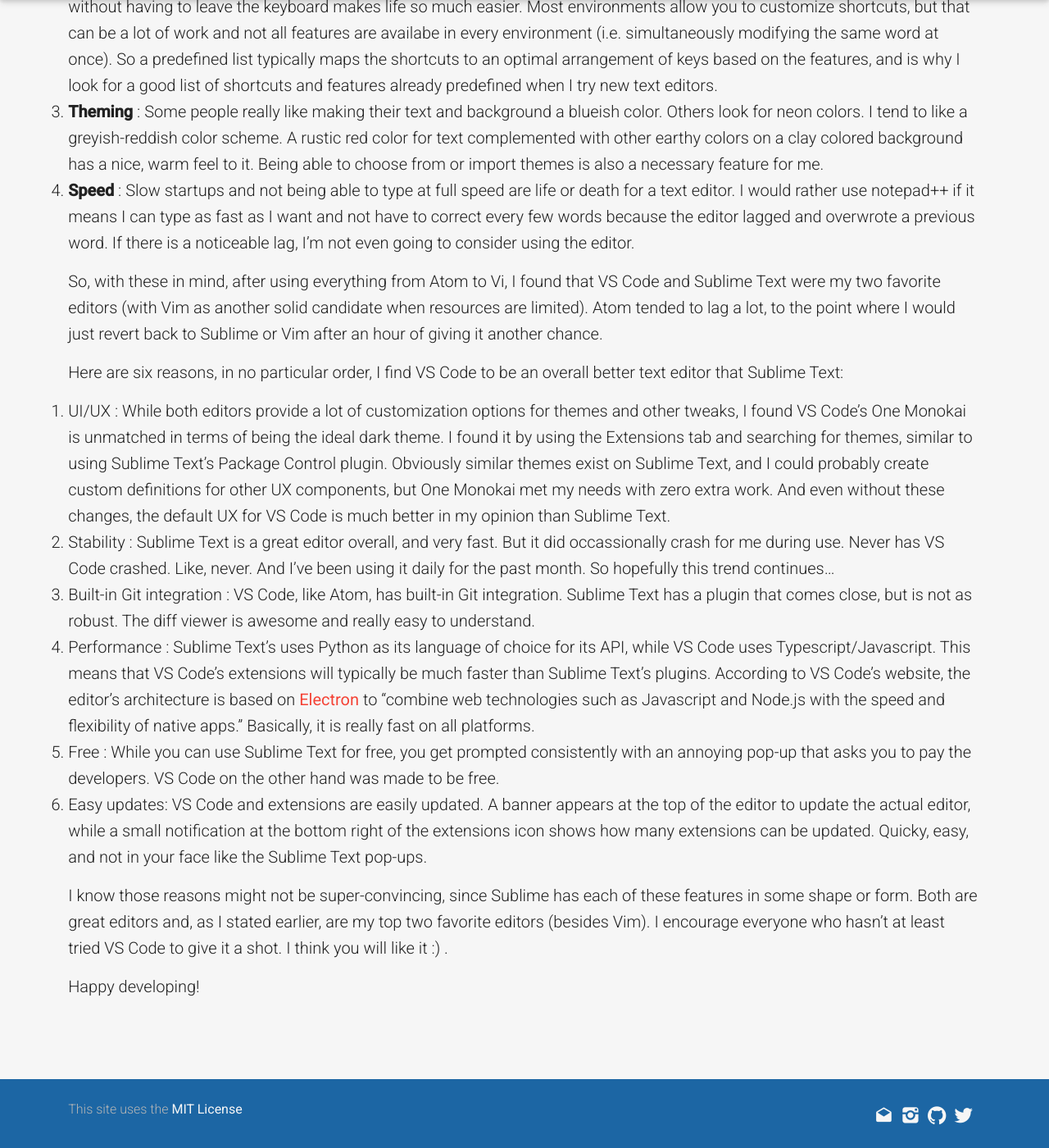
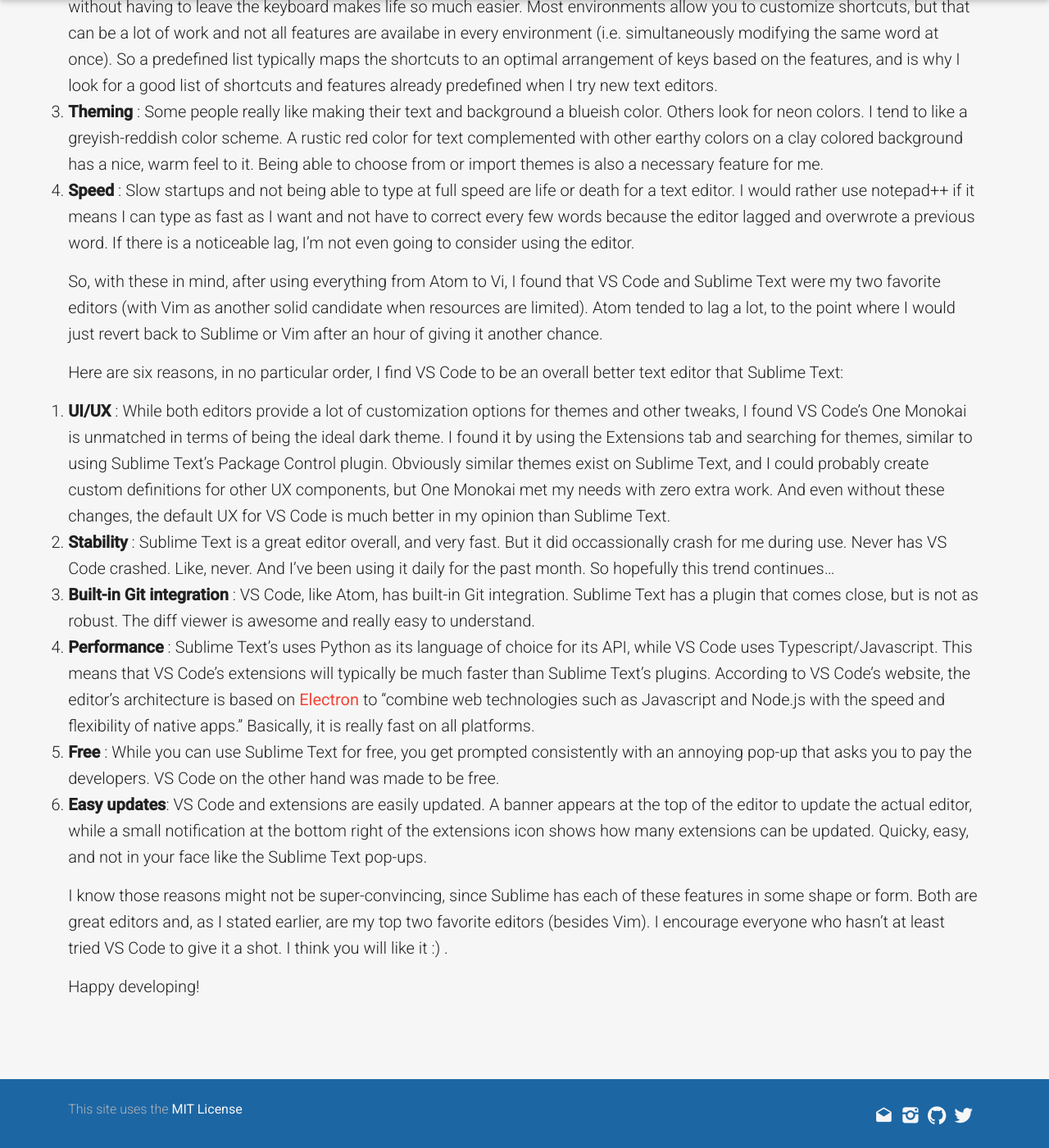
Before and after one commit to spitfire55/spitfire55.github.io, a Jekyll site: the page built from _posts/2016-10-17-Six-Reasons-Why-VS-Code-Is-Better-Than-Sublime-Text-Editor.md, in a window 1280 px wide and 1400 px high, scrolled down 776 px. Shown: the whole window at 82% size. Built offline with Jekyll 4.4.1, drawn with Linux system fonts in a browser that asks for light colours; nearby versions of some CDN libraries.

Commit message:
Update 2016-10-17-Six-Reasons-Why-VS-Code-Is-Better-Than-Sublime-Text-Editor.md

```diff
--- a/_posts/2016-10-17-Six-Reasons-Why-VS-Code-Is-Better-Than-Sublime-Text-Editor.md
+++ b/_posts/2016-10-17-Six-Reasons-Why-VS-Code-Is-Better-Than-Sublime-Text-Editor.md
@@ -21,12 +21,12 @@
 
 Here are six reasons, in no particular order, I find VS Code to be an overall better text editor that Sublime Text:
 
-1. UI/UX : While both editors provide a lot of customization options for themes and other tweaks, I found VS Code's One Monokai is unmatched in terms of being the ideal dark theme. I found it by using the Extensions tab and searching for themes, similar to using Sublime Text's Package Control plugin. Obviously similar themes exist on Sublime Text, and I could probably create custom definitions for other UX components, but One Monokai met my needs with zero extra work. And even without these changes, the default UX for VS Code is much better in my opinion than Sublime Text.
-2. Stability : Sublime Text is a great editor overall, and very fast. But it did occassionally crash for me during use. Never has VS Code crashed. Like, never. And I've been using it daily for the past month. So hopefully this trend continues...
-3. Built-in Git integration : VS Code, like Atom, has built-in Git integration. Sublime Text has a plugin that comes close, but is not as robust. The diff viewer is awesome and really easy to understand.
-4. Performance : Sublime Text's uses Python as its language of choice for its API, while VS Code uses Typescript/Javascript. This means that VS Code's extensions will typically be much faster than Sublime Text's plugins. According to VS Code's website, the editor's architecture is based on [Electron](https://github.com/electron/electron) to "combine web technologies such as Javascript and Node.js with the speed and flexibility of native apps." Basically, it is really fast on all platforms.
-5. Free : While you can use Sublime Text for free, you get prompted consistently with an annoying pop-up that asks you to pay the developers. VS Code on the other hand was made to be free.
-6. Easy updates: VS Code and extensions are easily updated. A banner appears at the top of the editor to update the actual editor, while a small notification at the bottom right of the extensions icon shows how many extensions can be updated. Quicky, easy, and not in your face like the Sublime Text pop-ups.
+1. **UI/UX** : While both editors provide a lot of customization options for themes and other tweaks, I found VS Code's One Monokai is unmatched in terms of being the ideal dark theme. I found it by using the Extensions tab and searching for themes, similar to using Sublime Text's Package Control plugin. Obviously similar themes exist on Sublime Text, and I could probably create custom definitions for other UX components, but One Monokai met my needs with zero extra work. And even without these changes, the default UX for VS Code is much better in my opinion than Sublime Text.
+2. **Stability** : Sublime Text is a great editor overall, and very fast. But it did occassionally crash for me during use. Never has VS Code crashed. Like, never. And I've been using it daily for the past month. So hopefully this trend continues...
+3. **Built-in Git integration** : VS Code, like Atom, has built-in Git integration. Sublime Text has a plugin that comes close, but is not as robust. The diff viewer is awesome and really easy to understand.
+4. **Performance** : Sublime Text's uses Python as its language of choice for its API, while VS Code uses Typescript/Javascript. This means that VS Code's extensions will typically be much faster than Sublime Text's plugins. According to VS Code's website, the editor's architecture is based on [Electron](https://github.com/electron/electron) to "combine web technologies such as Javascript and Node.js with the speed and flexibility of native apps." Basically, it is really fast on all platforms.
+5. **Free** : While you can use Sublime Text for free, you get prompted consistently with an annoying pop-up that asks you to pay the developers. VS Code on the other hand was made to be free.
+6. **Easy updates**: VS Code and extensions are easily updated. A banner appears at the top of the editor to update the actual editor, while a small notification at the bottom right of the extensions icon shows how many extensions can be updated. Quicky, easy, and not in your face like the Sublime Text pop-ups.
 
 I know those reasons might not be super-convincing, since Sublime has each of these features in some shape or form. Both are great editors and, as I stated earlier, are my top two favorite editors (besides Vim). I encourage everyone who hasn't at least tried VS Code to give it a shot. I think you will like it :) .
 
```
